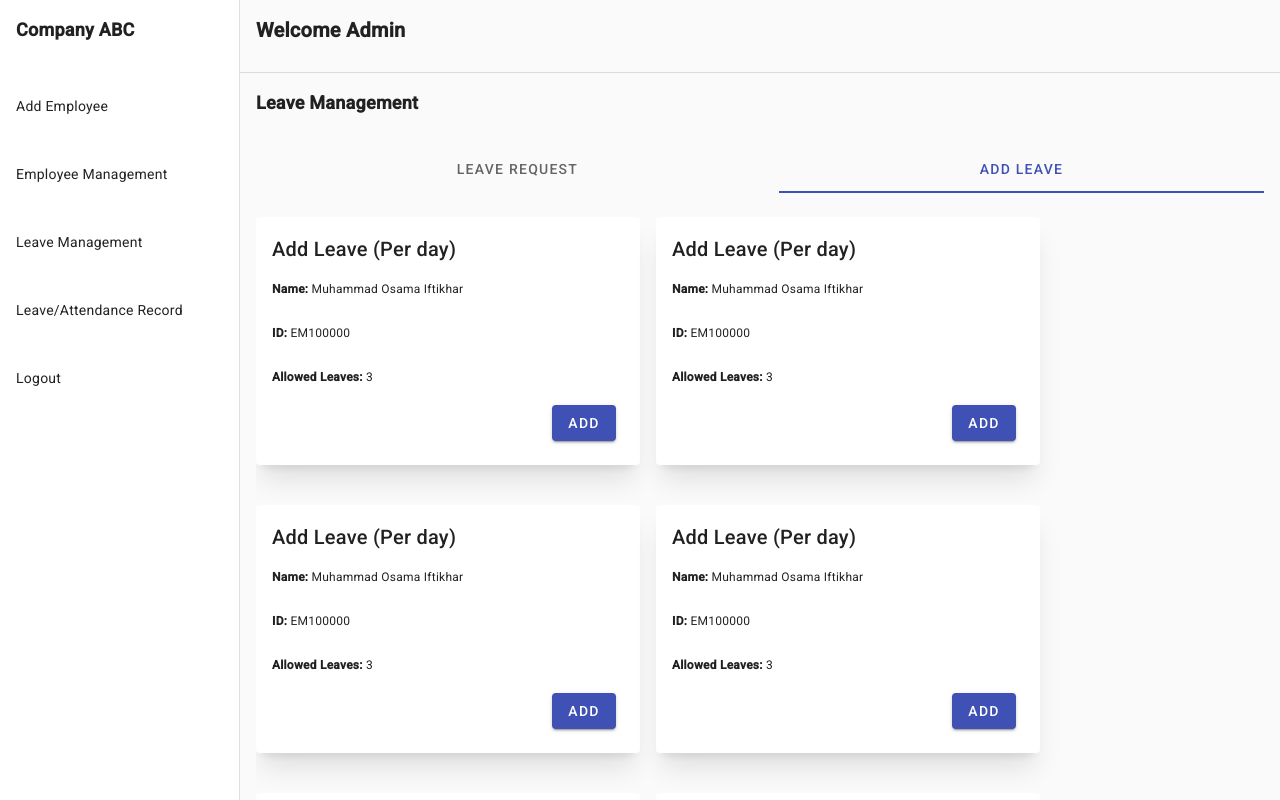
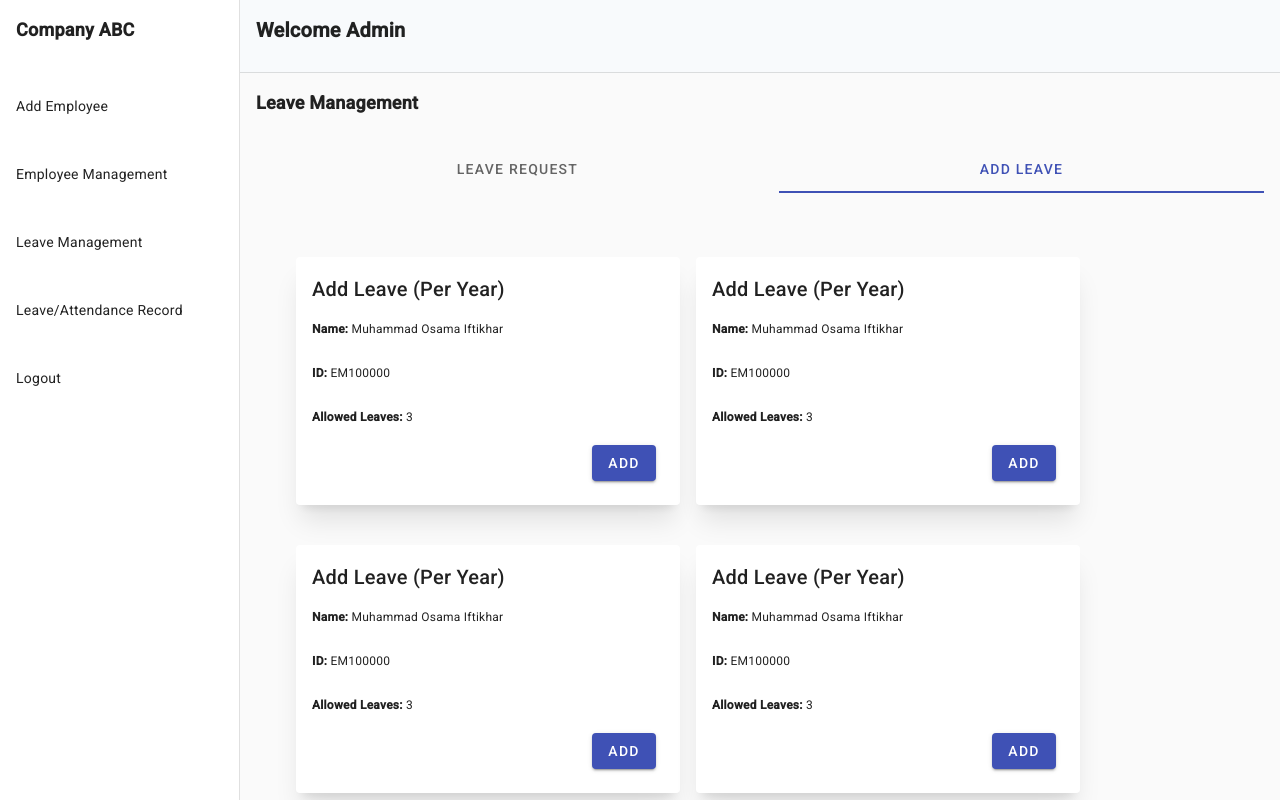
Before and after one commit to VuProjectCS619/leave-attendance-record-system-fe, an Angular app: page /admin/leave-management in a window 1280 px wide. Both pictures are taken after a click on the tab "ADD LEAVE". Built offline with nearby package versions, Linux system fonts and the light colour scheme.

Commit message:
in progress admin record design

```diff
--- a/src/app/admin/leave-management/leave-management.component.html
+++ b/src/app/admin/leave-management/leave-management.component.html
@@ -1,13 +1,13 @@
 <div class=" flex flex-col gap-4">
   <div>
-    <p class=" text-lg font-semibold">Leave Management </p>
+    <p class="text-lg font-semibold">Leave Management </p>
   </div>
-    <!--Tab 1 Leave Request-->
-  <div>
-    <mat-tab-group>
-      <mat-tab label="LEAVE REQUEST">
+    <!--Tabs-->
+    <mat-tab-group  dynamicHeight  >
+      <!--Tab 1 Leave Request-->
+      <mat-tab label="LEAVE REQUEST" >
      <!-- Card -->
-        <div class="flex gap-4 flex-wrap" >
+        <div class="flex gap-4 flex-wrap p-10 " >
           <mat-card class="w-96 h-auto shadow-xl p-4 mt-6 " *ngFor="let employeeLeaveReq of leaveRequests">
             <div class="flex flex-col gap-4">
               <mat-card-title>Leave: Day 1</mat-card-title>
@@ -28,10 +28,10 @@
     <!-- Tab 2 Add Leave     -->
       <mat-tab label="ADD LEAVE">
         <!-- Card -->
-        <div class="flex gap-4 flex-wrap" >
+        <div class="flex gap-4 flex-wrap p-10" >
           <mat-card class="w-96 h-auto shadow-xl p-4 mt-6 " *ngFor="let allowedLeave of addLeaves">
             <div class="flex flex-col gap-4">
-              <mat-card-title>Add Leave (Per day)</mat-card-title>
+              <mat-card-title>Add Leave (Per Year)</mat-card-title>
               <p class=" text-xs font-semibold">Name:{{" "}}<span class="font-normal ">{{allowedLeave.name}}</span> </p>
               <p class=" text-xs font-semibold">ID:{{" "}}<span class="font-normal ">{{allowedLeave.employeeID}}</span> </p>
               <p class=" text-xs font-semibold">Allowed Leaves:{{" "}}<span class="font-normal ">{{allowedLeave.allowedLeave}}</span> </p>
@@ -47,5 +47,5 @@
 
       </mat-tab>
     </mat-tab-group>
-  </div>
+
 </div>
--- a/src/app/admin/leave-management/leave-management.component.ts
+++ b/src/app/admin/leave-management/leave-management.component.ts
@@ -38,6 +38,27 @@ export class LeaveManagementComponent {
       employeeID: "EM100000",
       reason: "I have an emergency."
     },
+    {
+      name: "Muhammad Osama Iftikhar",
+      employeeID: "EM100000",
+      reason: "I have an emergency."
+    },
+    {
+      name: "Muhammad Osama Iftikhar",
+      employeeID: "EM100000",
+      reason: "I have an emergency."
+    },
+    {
+      name: "Muhammad Osama Iftikhar",
+      employeeID: "EM100000",
+      reason: "I have an emergency."
+    },
+    {
+      name: "Muhammad Osama Iftikhar",
+      employeeID: "EM100000",
+      reason: "I have an emergency."
+    },
+
   ]
 
   addLeaves = [
@@ -71,5 +92,25 @@ export class LeaveManagementComponent {
       employeeID: "EM100000",
       allowedLeave: 3
     },
+    {
+      name: "Muhammad Osama Iftikhar",
+      employeeID: "EM100000",
+      allowedLeave: 3
+    },
+    {
+      name: "Muhammad Osama Iftikhar",
+      employeeID: "EM100000",
+      allowedLeave: 3
+    },
+    {
+      name: "Muhammad Osama Iftikhar",
+      employeeID: "EM100000",
+      allowedLeave: 3
+    },
+    {
+      name: "Muhammad Osama Iftikhar",
+      employeeID: "EM100000",
+      allowedLeave: 3
+    },
   ]
 }
--- a/src/app/admin/record/record.component.html
+++ b/src/app/admin/record/record.component.html
@@ -1 +1,51 @@
-<p>record works!</p>
+<div class=" flex flex-col gap-4">
+  <div>
+    <p class="text-lg font-semibold">Leave/Attendance Record</p>
+  </div>
+  <!--Tabs-->
+  <mat-tab-group  dynamicHeight  >
+    <!--Tab 1 Leave Request-->
+    <mat-tab label="LEAVE RECORD" >
+      <!-- Card -->
+<!--      <div class="flex gap-4 flex-wrap p-10 " >-->
+<!--        <mat-card class="w-96 h-auto shadow-xl p-4 mt-6 " *ngFor="let employeeLeaveReq of leaveRequests">-->
+<!--          <div class="flex flex-col gap-4">-->
+<!--            <mat-card-title>Leave: Day 1</mat-card-title>-->
+<!--            <p class=" text-xs font-semibold">Name:{{" "}}<span class="font-normal ">{{employeeLeaveReq.name}}</span> </p>-->
+<!--            <p class=" text-xs font-semibold">ID:{{" "}}<span class="font-normal ">{{employeeLeaveReq.employeeID}}</span> </p>-->
+<!--            <p class=" text-xs font-semibold">Reason:{{" "}}<span class="font-normal ">{{employeeLeaveReq.reason}}</span> </p>-->
+<!--          </div>-->
+<!--          <mat-card-actions>-->
+<!--            &lt;!&ndash;Button &ndash;&gt;-->
+<!--            <div class="flex w-full justify-end gap-2" >-->
+<!--              <button  mat-raised-button  color="primary">ACCEPT</button>-->
+<!--              <button  mat-raised-button  color="warn">REJECT</button>-->
+<!--            </div>-->
+<!--          </mat-card-actions>-->
+<!--        </mat-card>-->
+<!--      </div>-->
+      <P>WE</P>
+    </mat-tab>
+    <!-- Tab 2 Add Leave     -->
+    <mat-tab label="ATTENDANCE RECORD">
+      <!-- Card -->
+      <div class="flex gap-4 flex-wrap p-10" >
+        <mat-card class="w-96 h-auto shadow-xl p-4 mt-6 " *ngFor="let attendance of viewAttendance">
+          <div class="flex flex-col gap-4">
+            <mat-card-title>Attendance</mat-card-title>
+            <p class=" text-xs font-semibold">Name:{{" "}}<span class="font-normal ">{{attendance.name}}</span> </p>
+            <p class=" text-xs font-semibold">ID:{{" "}}<span class="font-normal ">{{attendance.employeeID}}</span> </p>
+          </div>
+          <mat-card-actions>
+            <!--Button -->
+            <div class="flex w-full justify-center" >
+              <button class="w-full" mat-raised-button  color="primary">VIEW ATTENDANCE</button>
+            </div>
+          </mat-card-actions>
+        </mat-card>
+      </div>
+
+    </mat-tab>
+  </mat-tab-group>
+
+</div>
--- a/src/app/admin/record/record.component.ts
+++ b/src/app/admin/record/record.component.ts
@@ -6,5 +6,46 @@ import { Component } from '@angular/core';
   styleUrls: ['./record.component.css']
 })
 export class RecordComponent {
-
+  viewAttendance = [
+    {
+      name: "Muhammad Osama Iftikhar",
+      employeeID: "EM100000",
+    },
+    {
+      name: "Muhammad Osama Iftikhar",
+      employeeID: "EM100000",
+    },
+    {
+      name: "Muhammad Osama Iftikhar",
+      employeeID: "EM100000",
+    },
+    {
+      name: "Muhammad Osama Iftikhar",
+      employeeID: "EM100000",
+    },
+    {
+      name: "Muhammad Osama Iftikhar",
+      employeeID: "EM100000",
+    },
+    {
+      name: "Muhammad Osama Iftikhar",
+      employeeID: "EM100000",
+    },
+    {
+      name: "Muhammad Osama Iftikhar",
+      employeeID: "EM100000",
+    },
+    {
+      name: "Muhammad Osama Iftikhar",
+      employeeID: "EM100000",
+    },
+    {
+      name: "Muhammad Osama Iftikhar",
+      employeeID: "EM100000",
+    },
+    {
+      name: "Muhammad Osama Iftikhar",
+      employeeID: "EM100000",
+    },
+  ]
 }
--- a/src/app/shared/side-nav/side-nav.component.html
+++ b/src/app/shared/side-nav/side-nav.component.html
@@ -7,7 +7,7 @@
         <a routerLink="/admin/add-employee">Add Employee</a>
         <a routerLink="/admin/employee-management">Employee Management</a>
         <a routerLink="/admin/leave-management">Leave Management</a>
-        <a routerLink="/employee/attendance">Leave/Attendance Record</a>
+        <a routerLink="/admin/record">Leave/Attendance Record</a>
         <a routerLink="">Logout</a>
       </div>
       <div *ngIf="user === 'employee'" class="flex flex-col gap-12 p-4  w-full">
@@ -20,16 +20,20 @@
     </mat-list>
   </mat-drawer>
 <!-- main content -->
-  <mat-drawer-content class="flex flex-col">
-    <div *ngIf="user === 'admin'">
-    <p class="p-4 text-xl font-semibold">Welcome Admin </p>
+
+  <mat-drawer-content class="flex flex-col " >
+    <div *ngIf="user === 'admin'" class="sticky top-0 z-10 bg-slate-50">
+    <p class="p-4 text-xl font-semibold ">Welcome Admin </p>
+      <mat-divider> </mat-divider>
     </div>
-    <div *ngIf="user === 'employee'">
+    <div *ngIf="user === 'employee'" class="sticky top-0 z-10 bg-slate-50">
       <p class="p-4 text-xl font-semibold">Welcome: {{greeting}}  </p>
+      <mat-divider> </mat-divider>
     </div>
-  <mat-divider> </mat-divider>
-    <div class="p-4 w-full h-auto">
+
+    <div class="p-4">
     <ng-content></ng-content>
     </div>
   </mat-drawer-content>
+>
 </mat-drawer-container>
```
